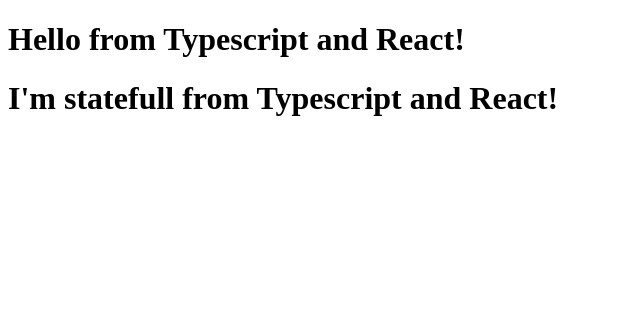
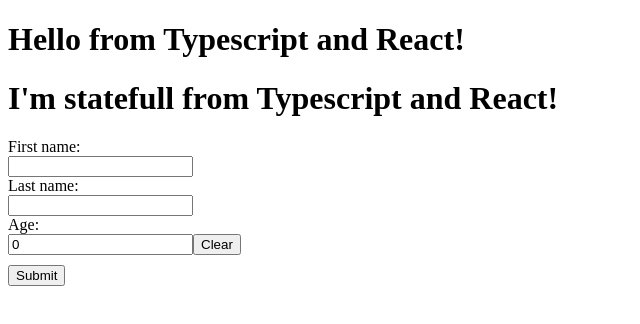
Before and after one commit to leskil/react-sandbox, a React app in the folder src/client/src/: page / in a window 1280 px wide. Shown: the top 324 px of the page, without its empty margins (0-640 px from the left). Built offline with nearby package versions, Linux system fonts and the light colour scheme; the HTML template or start-up script is replaced by a standard one.

Commit message:
Forms sample

```diff
--- /dev/null
+++ b/src/client/src/components/forms-sample/forms-sample.tsx
@@ -0,0 +1,71 @@
+import * as React from "react"
+import "./forms.less"
+
+export interface FormsSampleProps {
+
+}
+
+export interface FormsSampleState {
+    firstName?: string
+    lastName?: string
+    age?: number;
+}
+
+export class FormsSample extends React.Component<FormsSampleProps, FormsSampleState> {
+
+    constructor(props: FormsSampleProps) {
+        super(props)
+
+        this.handleSubmit = this.handleSubmit.bind(this)
+        this.handleClear = this.handleClear.bind(this)
+        this.handleInputChanged = this.handleInputChanged.bind(this)
+
+        this.state = {
+            firstName: "",
+            lastName: "",
+            age: 0
+        }
+    }
+
+    handleSubmit(e: any) {
+        e.preventDefault()
+        console.log(this.state)
+    }
+
+    handleClear(e: React.FormEvent<HTMLButtonElement>) {
+        e.preventDefault();
+
+        this.setState({
+            firstName: "",
+            lastName: "",
+            age: 0
+        });
+    }
+
+    handleInputChanged(e: React.FormEvent<HTMLInputElement>) {
+        let name = e.currentTarget.name
+        let value = e.currentTarget.value
+
+        this.setState({
+            [name]: value
+        })
+    }
+
+    render() {
+        return (
+            <form method="POST" action="" onSubmit={this.handleSubmit}>
+                <label htmlFor="firstName">First name:</label>
+                <input type="text" name="firstName" id="firstName" onChange={this.handleInputChanged} value={this.state.firstName} />
+
+                <label htmlFor="lastName">Last name:</label>
+                <input type="text" name="lastName" id="lastName" onChange={this.handleInputChanged} value={this.state.lastName} />
+
+                <label htmlFor="age">Age:</label>
+                <input type="number" name="age" id="age" onChange={this.handleInputChanged} value={this.state.age} />
+
+                <button type="button" onClick={this.handleClear}>Clear</button>
+                <button type="submit">Submit</button>
+            </form>
+        )
+    }
+}
--- /dev/null
+++ b/src/client/src/components/forms-sample/forms.less
@@ -0,0 +1,10 @@
+label {
+    display: block;
+}
+
+button {
+    &[type="submit"] {
+        display: block;
+        margin: 10px 0;
+    }
+}
--- /dev/null
+++ b/src/client/src/components/forms-sample/index.tsx
@@ -0,0 +1,3 @@
+import { FormsSample } from "./forms-sample"
+
+export default FormsSample
--- a/src/client/src/components/sample/sample.less
+++ b/src/client/src/components/sample/sample.less
@@ -1,3 +1 @@
-body {
-    background-color: blue;
-}
+//test
--- a/src/client/src/index.tsx
+++ b/src/client/src/index.tsx
@@ -2,6 +2,7 @@
 import * as ReactDOM from "react-dom"
 import StatelessSample from "./components/stateless-sample"
 import StatefullSample from "./components/statefull-sample"
+import FormsSample from "./components/forms-sample"
 
 ReactDOM.render(
     <StatelessSample compiler="Typescript" framework="React" />,
@@ -12,3 +13,8 @@
     <StatefullSample compiler="Typescript" framework="React" />,
     document.getElementById("statefullSample")
 )
+
+ReactDOM.render(
+    <FormsSample />,
+    document.getElementById("formsSample")
+)
```
Also changed, not shown: 1 other file (tests, documents, lock files or other folders).
